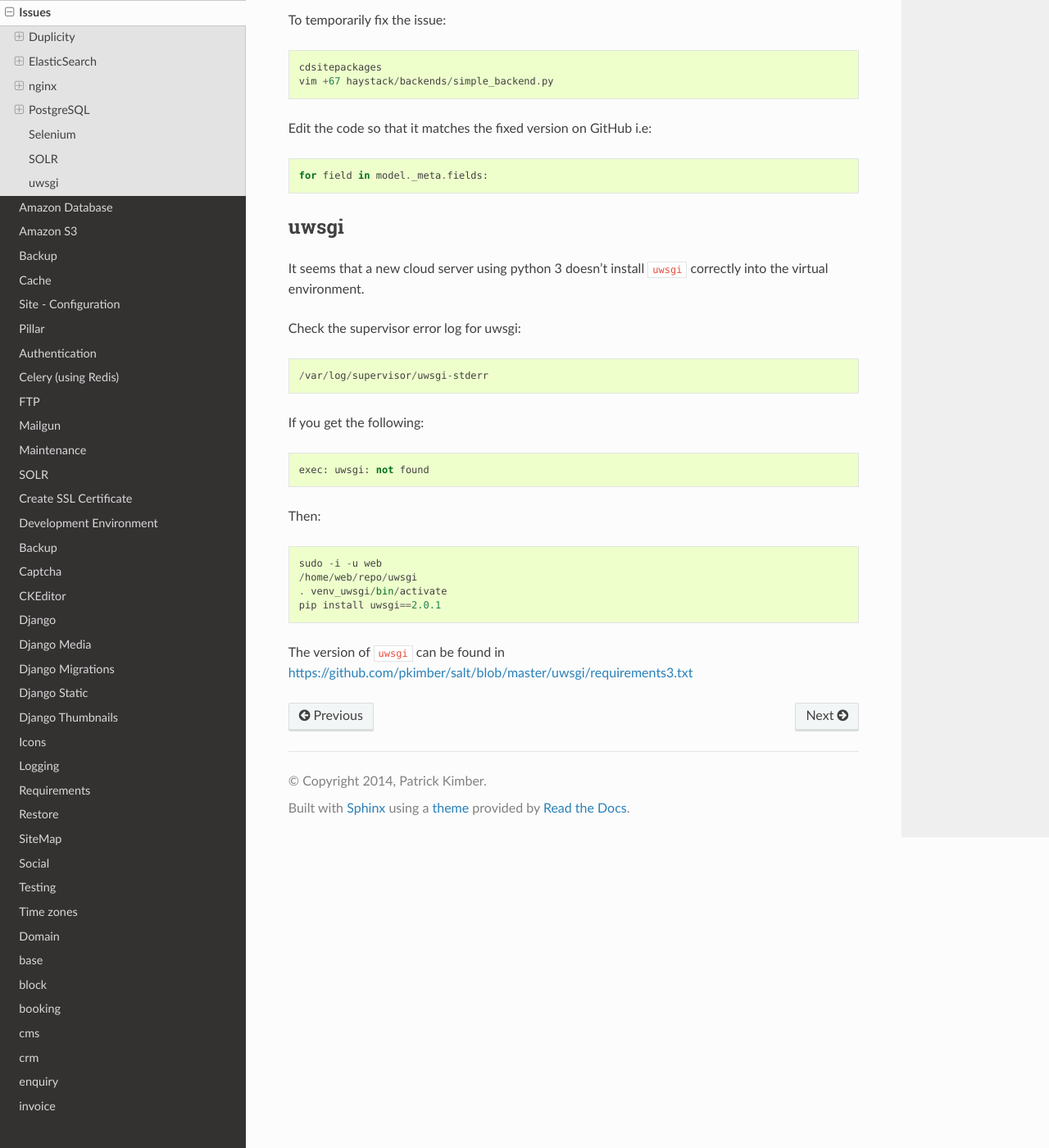
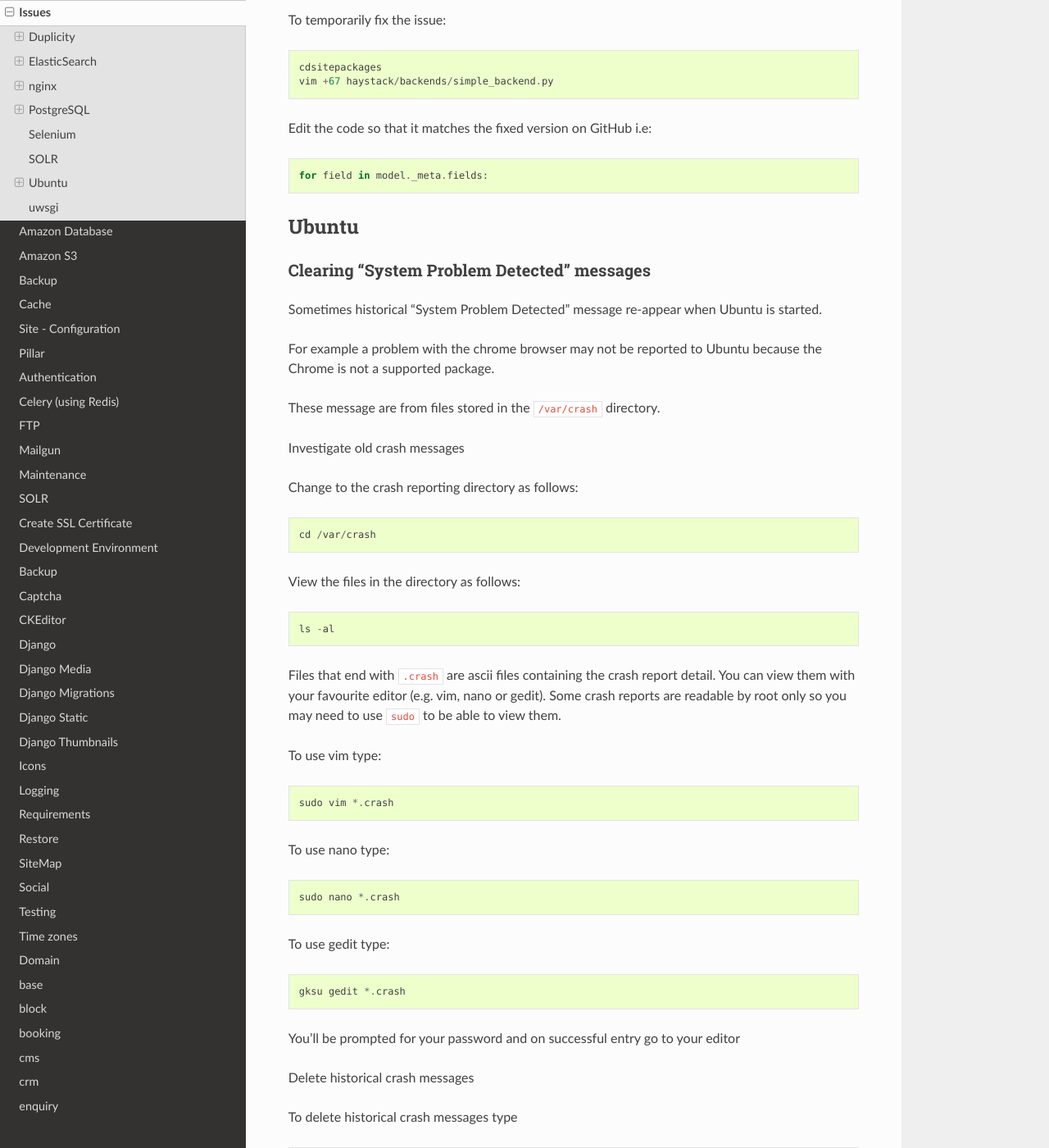
Before and after one commit to pkimber/old-docs-migrated-to-gitlab, a Sphinx documentation site: the page built from source/issues.rst, in a window 1280 px wide and 1400 px high, scrolled down 2276 px. Shown: the whole window at 82% size. Built offline with Sphinx 7.4.7 and the Read the Docs theme 2.0.0, drawn with Linux system fonts in a browser that asks for light colours; some of the changed text lies outside the part shown.

Commit message:
ubuntu crash reports (thank you Malcolm)

```diff
--- a/source/issues.rst
+++ b/source/issues.rst
@@ -108,6 +108,57 @@ Edit the code so that it matches the fixed version on GitHub i.e::
 
   for field in model._meta.fields:
 
+Ubuntu
+======
+
+Clearing "System Problem Detected" messages
+-------------------------------------------
+
+Sometimes historical "System Problem Detected" message re-appear when Ubuntu is
+started.
+
+For example a problem with the chrome browser may not be reported to Ubuntu
+because the Chrome is not a supported package.
+
+These message are from files stored in the ``/var/crash`` directory.
+
+Investigate old crash messages
+
+Change to the crash reporting directory as follows::
+
+  cd /var/crash
+
+View the files in the directory as follows::
+
+  ls -al
+
+Files that end with ``.crash`` are ascii files containing the crash report
+detail.  You can view them with your favourite editor (e.g. vim, nano or
+gedit).  Some crash reports are readable by root only so you may need to use
+``sudo`` to be able to view them.
+
+To use vim type::
+
+  sudo vim *.crash
+
+To use nano type::
+
+  sudo nano *.crash
+
+To use gedit type::
+
+  gksu gedit *.crash
+
+You'll be prompted for your password and on successful entry go to your editor
+
+Delete historical crash messages
+
+To delete historical crash messages type ::
+
+  sudo rm /var/crash/*
+
+Any new crash messages that appear after that should be investigated.
+
 uwsgi
 =====
 
```
